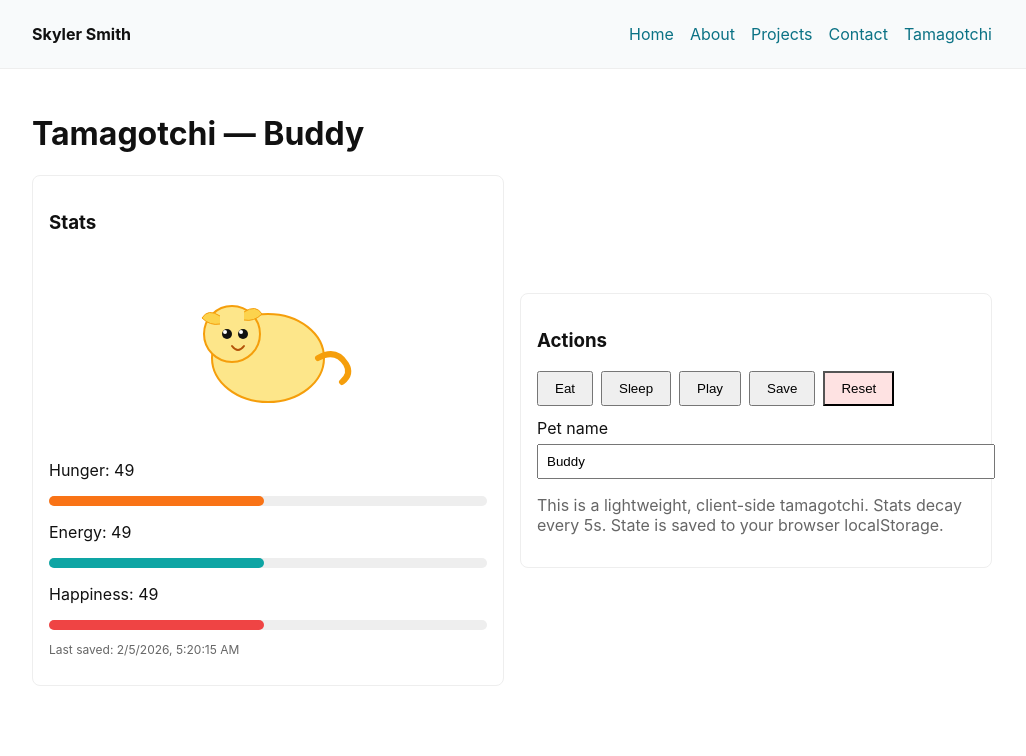
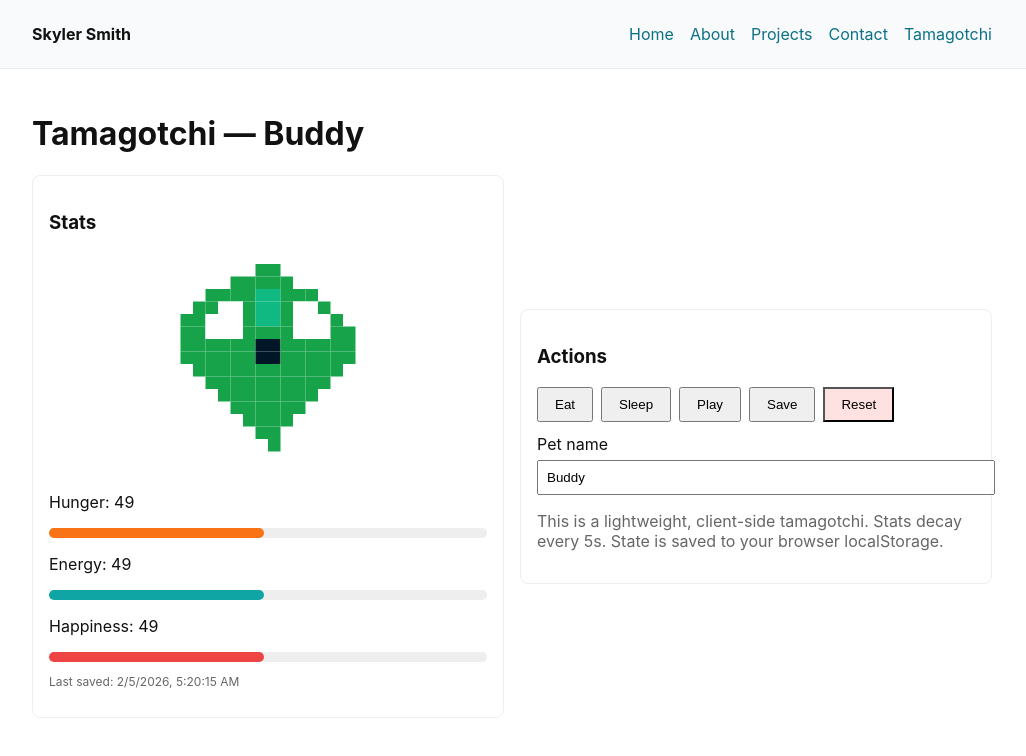
Before and after one commit to skysmith/skyler-site, a Next.js app: page /tamagotchi in a window 1280 px wide. Shown: the top 756 px of the page, without its empty margins (128-1154 px from the left). Built offline with nearby package versions, Linux system fonts and the light colour scheme.

Commit message:
Add 16x16 pixel pet avatar with palettes and integrate into Tamagotchi

```diff
--- /dev/null
+++ b/components/PixelPet.js
@@ -0,0 +1,59 @@
+import {useEffect, useState} from 'react'
+
+// 16x16 pixel pet SVG. Palette selectable via prop.
+export default function PixelPet({palette='warm', animate=false}){
+  const palettes = {
+    warm:['#fde68a','#f59e0b','#f97316','#ffffff','#111827'],
+    retro:['#e6ffed','#16a34a','#10b981','#ffffff','#011627']
+  }
+  const colors = palettes[palette] || palettes.warm
+  const [blink, setBlink] = useState(false)
+  useEffect(()=>{
+    const t = setInterval(()=>{
+      setBlink(true)
+      setTimeout(()=>setBlink(false),200)
+    }, 4000 + Math.random()*3000)
+    return ()=>clearInterval(t)
+  },[])
+
+  // simple animation state: bob when animate true
+  const bob = animate ? {transform:'translateY(-4px)'} : {}
+
+  // pixel map is a 16x16 array of indices into colors or null
+  const map = [
+    [null,null,null,null,null,null,null,1,1,null,null,null,null,null,null,null],
+    [null,null,null,null,null,1,1,1,1,1,null,null,null,null,null,null,null],
+    [null,null,null,1,1,1,1,2,2,1,1,1,null,null,null,null],
+    [null,null,1,1,3,3,1,2,2,1,3,3,1,null,null,null],
+    [null,1,1,3,3,3,1,2,2,1,3,3,3,1,null,null],
+    [null,1,1,3,3,3,1,1,1,1,3,3,3,1,1,null],
+    [null,1,1,1,1,1,1,4,4,1,1,1,1,1,1,null],
+    [null,1,1,1,1,1,1,4,4,1,1,1,1,1,1,null],
+    [null,null,1,1,1,1,1,1,1,1,1,1,1,1,null,null],
+    [null,null,null,1,1,1,1,1,1,1,1,1,1,null,null,null],
+    [null,null,null,null,1,1,1,1,1,1,1,1,null,null,null,null],
+    [null,null,null,null,null,1,1,1,1,1,1,null,null,null,null,null],
+    [null,null,null,null,null,null,1,1,1,1,null,null,null,null,null,null],
+    [null,null,null,null,null,null,null,1,1,null,null,null,null,null,null,null],
+    [null,null,null,null,null,null,null,null,1,null,null,null,null,null,null,null],
+    [null,null,null,null,null,null,null,null,null,null,null,null,null,null,null,null]
+  ]
+
+  // eyes positions to allow blinking
+  const eyePositions = [{r:2,c:6},{r:2,c:9}]
+
+  return (
+    <div style={{display:'flex',justifyContent:'center',alignItems:'center',padding:12}}>
+      <svg width="200" height="200" viewBox="0 0 16 16" style={bob} xmlns="http://www.w3.org/2000/svg">
+        <rect width="16" height="16" fill={colors[3]} />
+        {map.map((row,rIdx)=>row.map((cell,cIdx)=>{
+          if(cell==null) return null
+          // handle blink: replace eye pixels with bg
+          const isEye = eyePositions.some(p=>p.r===rIdx && p.c===cIdx)
+          const fill = (blink && isEye) ? colors[3] : colors[cell]
+          return <rect key={`${rIdx}-${cIdx}`} x={cIdx} y={rIdx} width={1} height={1} fill={fill} />
+        }))}
+      </svg>
+    </div>
+  )
+}
--- a/pages/tamagotchi.js
+++ b/pages/tamagotchi.js
@@ -1,6 +1,7 @@
 import {useEffect, useState} from 'react'
 import dynamic from 'next/dynamic'
 const PetAvatar = dynamic(()=>import('../components/PetAvatar'), {ssr:false})
+const PixelPet = dynamic(()=>import('../components/PixelPet'), {ssr:false})
 
 const MAX_STAT = 100
 const DECAY = 1 // per interval
@@ -71,7 +72,8 @@ export default function Tamagotchi(){
         <div style={{display:'grid',gridTemplateColumns:'1fr 1fr',gap:'1rem',alignItems:'center'}}>
           <div className="card">
             <h3>Stats</h3>
-            <PetAvatar mood={happiness>60?'happy':happiness<30?'sad':'neutral'} animatePlay={playAnim} />
+            {/* switch to pixel pet for retro look */}
+            <PixelPet palette={happiness>60?'warm':'retro'} animate={playAnim} />
             <p>Hunger: {hunger}</p>
             <div style={{background:'#eee',height:10,borderRadius:6}}><div style={{width:`${hunger}%`,height:10,background:'#f97316',borderRadius:6}}></div></div>
             <p>Energy: {energy}</p>
```
